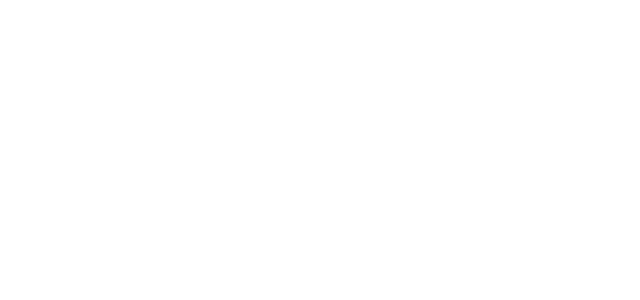
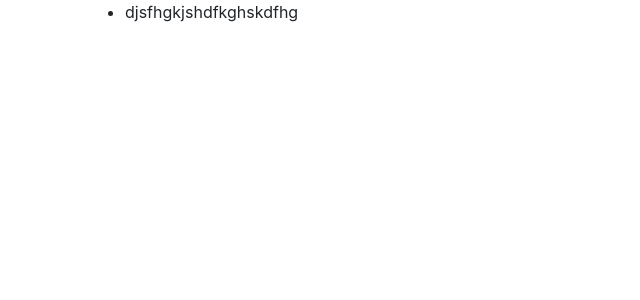
Before and after one commit to Fathma/blogFront, a React (Create React App) app: page /allpost in a window 1280 px wide. Shown: the top 300 px of the page, without its empty margins (0-640 px from the left). Built offline with nearby package versions, Linux system fonts and the light colour scheme.

Commit message:
multiple proxy

```diff
--- a/package.json
+++ b/package.json
@@ -5,6 +5,7 @@
   "dependencies": {
     "axios": "^0.19.0",
     "bootstrap": "^4.3.1",
+    "http-proxy-middleware": "^0.20.0",
     "mdbreact": "^4.21.1",
     "react": "^16.10.2",
     "react-bootstrap": "^1.0.0-beta.14",
@@ -18,7 +19,7 @@
     "test": "react-scripts test",
     "eject": "react-scripts eject"
   },
-  "proxy": "http://localhost:5000/",
+
   "eslintConfig": {
     "extends": "react-app"
   },
--- a/src/App.js
+++ b/src/App.js
@@ -4,6 +4,10 @@ import List from './components/child/list'
 import Reg from './components/child/register'
 import Login from './components/child/login'
 import Profile from './components/child/profile'
+import Post from './components/child/allposts'
+
+
+
 
 
 import { MDBContainer} from 'mdbreact'
@@ -26,6 +30,7 @@ class App extends Component {
           <Route path="/register" exact component={Reg} />
           <Route path="/login" exact component={Login} />
           <Route path="/profile" exact component={Profile} />
+          <Route path="/allpost" exact component={Post} />
         </Switch>
       </BrowserRouter>
 
--- /dev/null
+++ b/src/components/child/allposts.js
@@ -0,0 +1,22 @@
+import React from 'react';
+import {Component} from 'react';
+
+import '../../App.css';
+import axios from 'axios';
+
+class Post extends Component {
+
+
+  render(){
+
+          return(
+            <ul>
+               <li>djsfhgkjshdfkghskdfhg</li>
+            </ul>
+          )
+
+  }
+
+}
+
+export default Post;
--- /dev/null
+++ b/src/setupProxy.js
@@ -0,0 +1,6 @@
+const proxy = require('http-proxy-middleware')
+
+module.exports = (app)=>{
+    app.use(proxy('/user', { target: 'http://localhost:5000/'}))
+    app.use(proxy('/post', { target: 'http://localhost/'}))
+}
```
Also changed, not shown: 1 other file (tests, documents, lock files or other folders).
